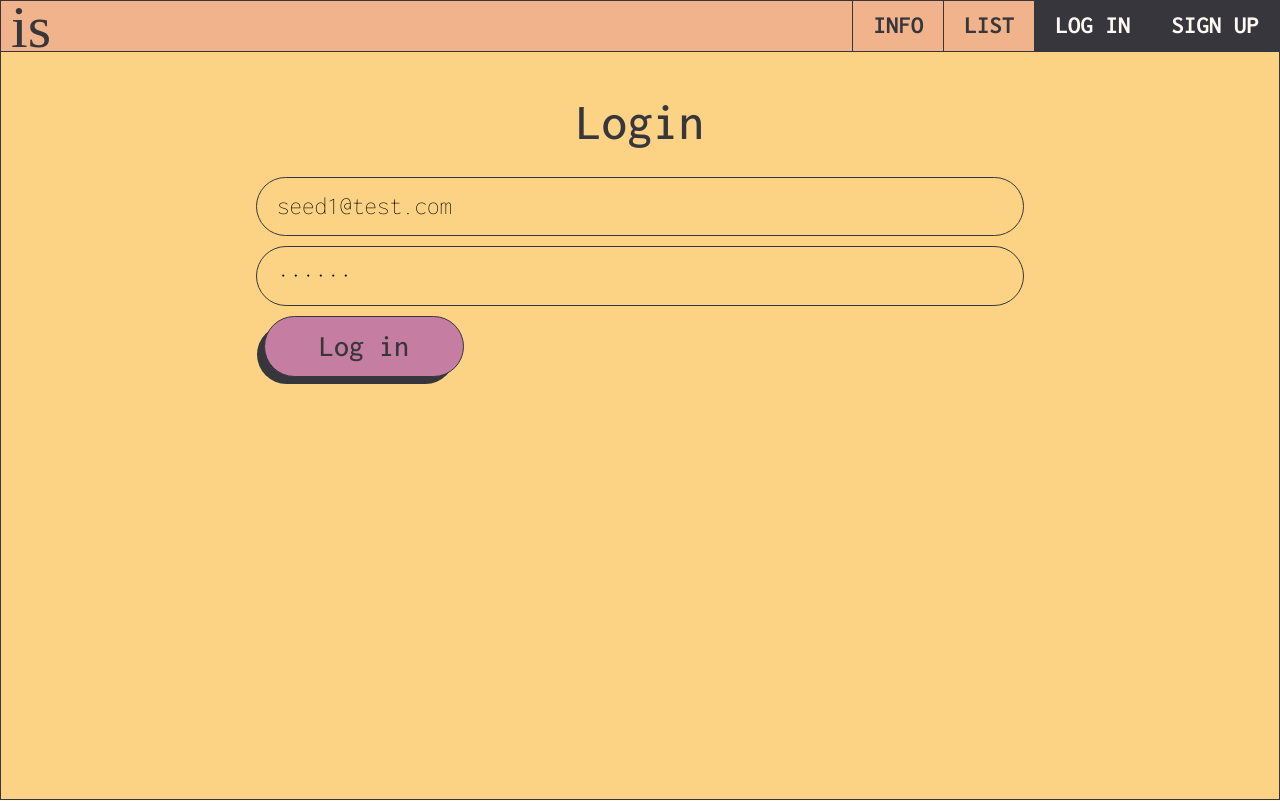
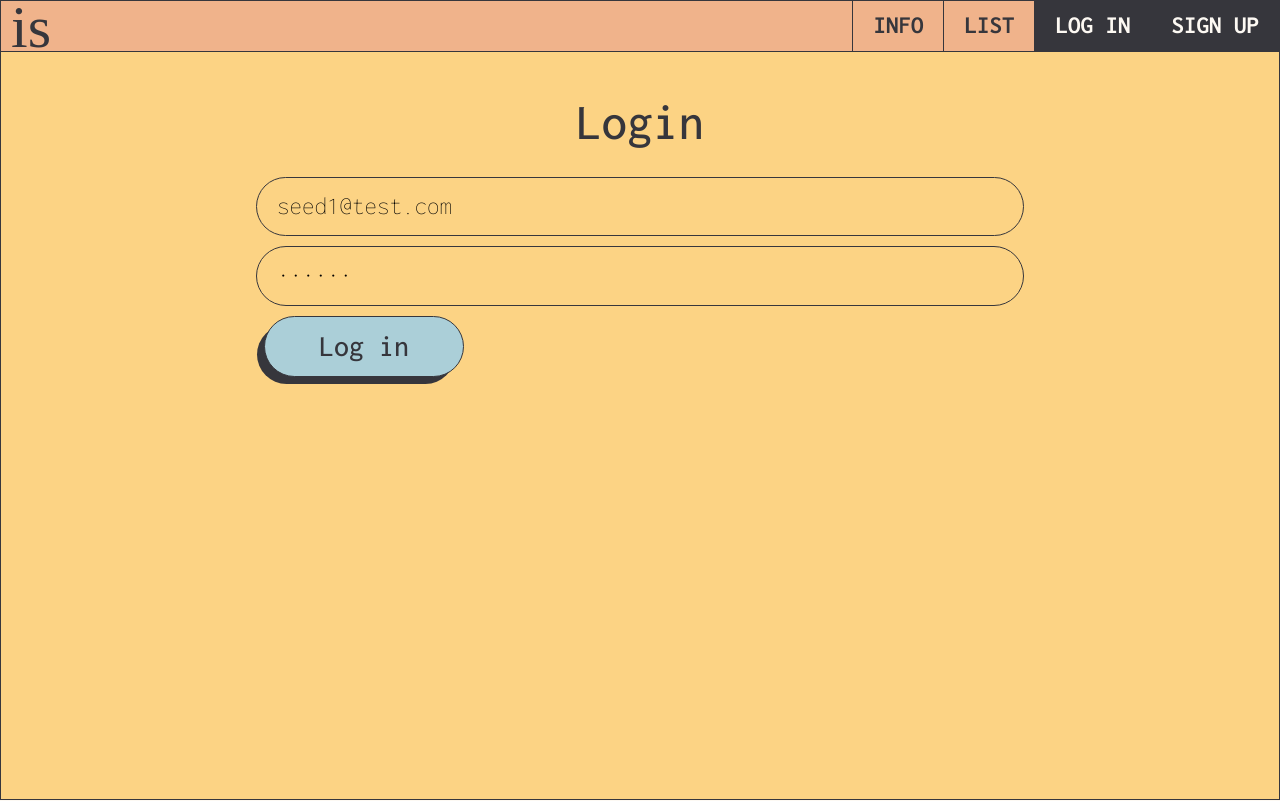
Before and after one commit to Almenara/hackaton-front, an Angular app: page /login in a window 1280 px wide. Shown: the top 801 px of the page. Built offline with nearby package versions, Linux system fonts and the light colour scheme; a web font is replaced by a local one.

Commit message:
retoques

```diff
--- a/src/app/modules/list/list.component.html
+++ b/src/app/modules/list/list.component.html
@@ -4,7 +4,7 @@
     <section class="mb-5 mt-5">
     <h2 class="text-center pb-4">Barris de Barcelona</h2>
     <div class="d-flex justify-content-center">
-      <div class="w-100 mb-5">
+      <div class="w-75 mb-5">
         <ng-container *ngFor="let neighborhood of neighborhoodsList">
           <div class="zone-item p-4 d-flex justify-content-between">
             <div class="left">
--- a/src/vars.scss
+++ b/src/vars.scss
@@ -7,5 +7,5 @@ $yellow: #FCD384;
 $orange: #F0B38B;
 $red: #EF948C;
 $blue: #ABCFD8;
-$violet: #C67DA2;
+$violet: #ABCFD8;
 $green: rgb(190,229,176);
```
